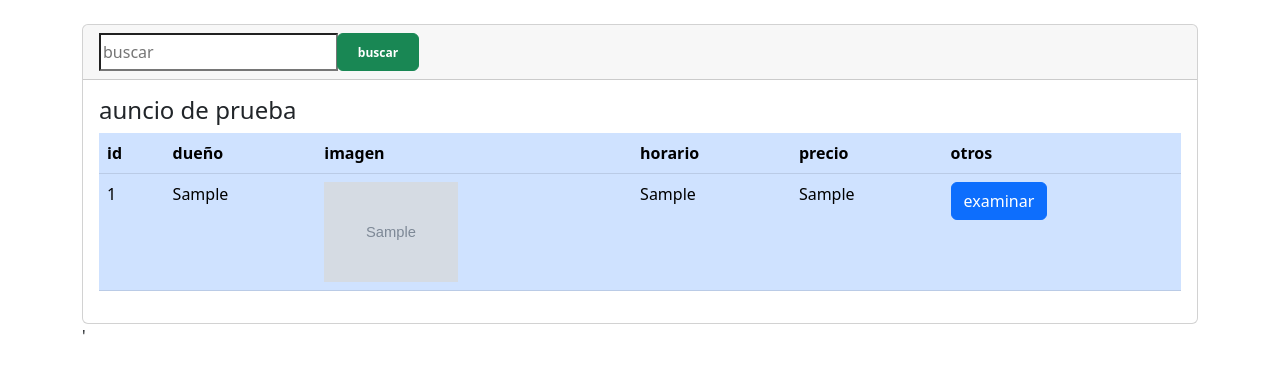
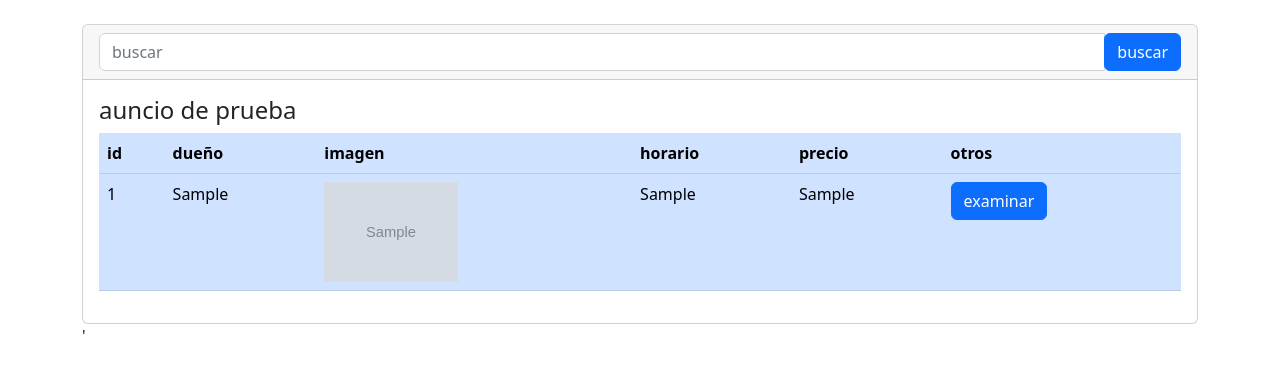
Before and after one commit to SebaValle/mi-estacionamiento, a Django app: page / in a window 1280 px wide. Shown: the part 56-430 px from the top of the page. Run offline with Django 4.2, Linux system fonts and the light colour scheme; tables that the repository leaves empty hold one stand-in row (values such as "Sample post"); grey boxes marked "Sample" are stand-in pictures.

Commit message:
ajuste de elementos barra

```diff
--- a/estacionamiento/anuncio/templates/anuncio/buscador.html
+++ b/estacionamiento/anuncio/templates/anuncio/buscador.html
@@ -5,16 +5,17 @@
 {% block contenido %}
 
 <div class="row">
-    <div class="col-12">
+    <div class="col-12 search">
         <div class="card">
             <div class="card-header">
-                <form action="" method="POST">
-                    <div class="input-group">
-                        <input type="text" placeholder="buscar" name="buscar" value="">
-                        <div class="input-group-append">
-                            <button class="btn btn-success" type="submit">
-                                <span class="badge bg-su-success">buscar</span>
-                            </button>
+                <form method="get">
+                    <div id="custom-search-input">
+                        <div class="input-group">
+                            <input type="text" class="form-control" placeholder="buscar" name="buscar">
+                            <span class="input-group-list">
+                                <i class="icon icon-search"></i>
+                                <button type="submit" class="btn btn-primary">buscar</button>
+                            </span>
                         </div>
                     </div>
                 </form>
```
